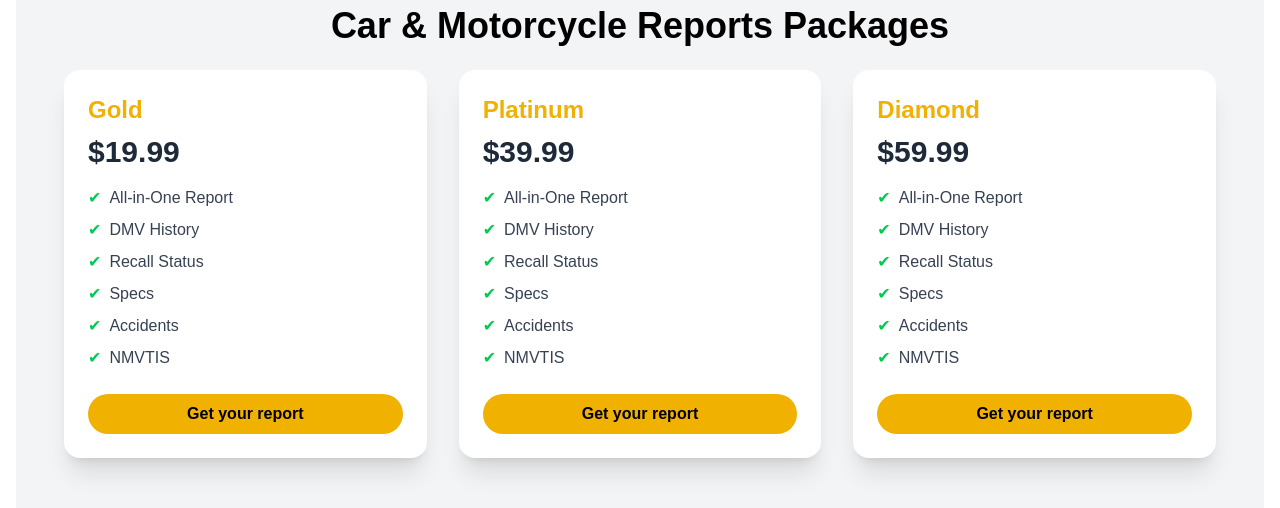
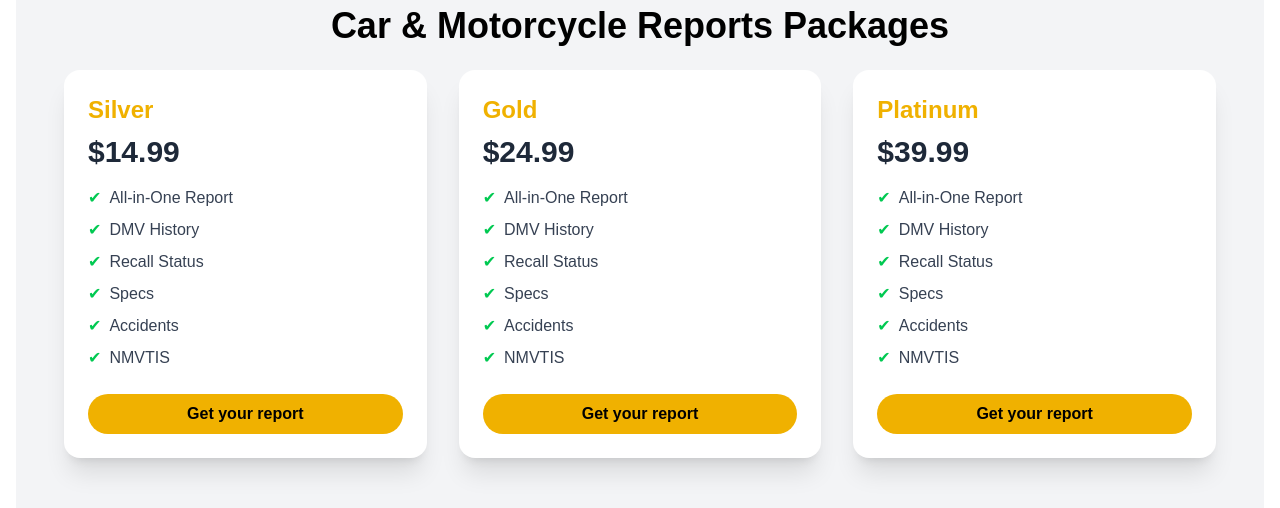
Before and after one commit to Hashir110/vehicle-project, a Next.js app: page /peckages in a window 1280 px wide. Shown: the part 826-1334 px from the top of the page. Built offline with nearby package versions, Linux system fonts and the light colour scheme.

Commit message:
change pkr price & name set contact page

```diff
--- a/src/app/contact/page.tsx
+++ b/src/app/contact/page.tsx
@@ -1,6 +1,6 @@
 "use client";
 
-import { useState } from "react";
+import { useEffect, useState } from "react";
 import { FaMapMarkerAlt } from "react-icons/fa";
 import { MdEmail } from "react-icons/md";
 import { toast } from "react-toastify";
@@ -13,11 +13,17 @@ export default function Contact() {
     message: "",
   });
 
-  const isFormValid =
-    form.name.trim() !== "" &&
-    /\S+@\S+\.\S+/.test(form.email) &&
-    form.phone.trim().length === 10 &&
-    form.message.trim().length > 10;
+  const [isFormValid, setIsFormValid] = useState(false);
+
+  useEffect(() => {
+    const valid =
+      form.name.trim() !== "" &&
+      /\S+@\S+\.\S+/.test(form.email) &&
+      form.phone.trim().length <= 15 &&
+      form.message.trim().length > 10;
+
+    setIsFormValid(valid);
+  }, [form]);
 
   const handleChange = (
     e: React.ChangeEvent<HTMLInputElement | HTMLTextAreaElement>
@@ -47,7 +53,9 @@ export default function Contact() {
       <div className="max-w-4xl mx-auto space-y-12 py-16 px-4">
         {/* Address Card */}
         <div className="bg-gradient-to-br from-white to-gray-50 border border-gray-200 rounded-2xl shadow-md p-8">
-          <h2 className="text-3xl font-extrabold text-gray-800 mb-6">Our Contact Information</h2>
+          <h2 className="text-3xl font-extrabold text-gray-800 mb-6">
+            Our Contact Information
+          </h2>
           <div className="space-y-4 text-gray-700">
             <p className="flex items-start gap-3">
               <FaMapMarkerAlt
@@ -60,7 +68,8 @@ export default function Contact() {
                 }
               />
               <span>
-                <span className="font-semibold">Address:</span> 123 Main Street, Hyderabad, Pakistan
+                <span className="font-semibold">Address:</span> 123 Main Street,
+                Hyderabad, Pakistan
               </span>
             </p>
             <p className="flex items-start gap-3">
@@ -71,7 +80,8 @@ export default function Contact() {
                 }
               />
               <span>
-                <span className="font-semibold">Email:</span> support@vehicleexplorer.com
+                <span className="font-semibold">Email:</span>{" "}
+                support@vehicleexplorer.com
               </span>
             </p>
           </div>
@@ -79,7 +89,9 @@ export default function Contact() {
 
         {/* Contact Form */}
         <div className="bg-gradient-to-br from-white to-gray-50 border border-gray-200 rounded-2xl shadow-md p-8">
-          <h2 className="text-3xl font-extrabold text-gray-800 mb-6">Send Us a Message</h2>
+          <h2 className="text-3xl font-extrabold text-gray-800 mb-6">
+            Send Us a Message
+          </h2>
           <form onSubmit={handleSubmit} className="space-y-6">
             <input
               type="text"
--- a/src/app/peckages/[pkg]/page.tsx
+++ b/src/app/peckages/[pkg]/page.tsx
@@ -5,13 +5,36 @@ import { notFound } from "next/navigation";
 import React from "react";
 import { toast } from "react-toastify";
 
-
-
 const carPackages = {
+  silver: {
+    title: "Silver Package",
+    price: "$14.99",
+    originalPrice: "$24.99",
+    slug: "silver",
+    image:
+      "https://img.freepik.com/free-photo/beautiful-shot-silver-sports-quad-bike-field-front-wooden-fence_181624-19959.jpg",
+    features: [
+      "Vehicle Overview",
+      "Theft Record",
+      "Title Record",
+      "Market Value",
+      "Accident Record",
+      "Salvage",
+      "Impounds",
+      "HQ Truck Images",
+      "Exports",
+      "Sales Listing",
+      "Open Recalls",
+      "Expired Warranties",
+      "Installed Options and Packages",
+      "Title Brand",
+      "Vehicle Specifications",
+    ],
+  },
   gold: {
     title: "Gold Package",
-    price: "$19.99",
-    originalPrice: "$29.99",
+    price: "$14.99",
+    originalPrice: "$24.99",
     slug: "gold",
     image:
       "https://img.freepik.com/free-photo/beautiful-shot-silver-sports-quad-bike-field-front-wooden-fence_181624-19959.jpg",
@@ -33,36 +56,12 @@ const carPackages = {
       "Vehicle Specifications",
     ],
   },
+
   platinum: {
     title: "Platinum Package",
     price: "$39.99",
     originalPrice: "$49.99",
     slug: "platinum",
-    image:
-      "https://img.freepik.com/free-photo/beautiful-shot-silver-sports-quad-bike-field-front-wooden-fence_181624-19959.jpg",
-    features: [
-      "Vehicle Overview",
-      "Theft Record",
-      "Title Record",
-      "Market Value",
-      "Accident Record",
-      "Salvage",
-      "Impounds",
-      "HQ Truck Images",
-      "Exports",
-      "Sales Listing",
-      "Open Recalls",
-      "Expired Warranties",
-      "Installed Options and Packages",
-      "Title Brand",
-      "Vehicle Specifications",
-    ],
-  },
-  diamond: {
-    title: "Diamond Package",
-    price: "$59.99",
-    originalPrice: "$69.99",
-    slug: "diamond",
     image:
       "https://img.freepik.com/free-photo/beautiful-shot-silver-sports-quad-bike-field-front-wooden-fence_181624-19959.jpg",
     features: [
--- a/src/app/peckages/page.tsx
+++ b/src/app/peckages/page.tsx
@@ -5,8 +5,21 @@ import React from "react";
 
 const packages = [
   {
+    title: "Silver",
+    price: "$14.99",
+    features: [
+      "All-in-One Report",
+      "DMV History",
+      "Recall Status",
+      "Specs",
+      "Accidents",
+      "NMVTIS",
+    ],
+    slug: "silver",
+  },
+  {
     title: "Gold",
-    price: "$19.99",
+    price: "$24.99",
     features: [
       "All-in-One Report",
       "DMV History",
@@ -17,6 +30,7 @@ const packages = [
     ],
     slug: "gold",
   },
+
   {
     title: "Platinum",
     price: "$39.99",
@@ -29,19 +43,6 @@ const packages = [
       "NMVTIS",
     ],
     slug: "platinum",
-  },
-  {
-    title: "Diamond",
-    price: "$59.99",
-    features: [
-      "All-in-One Report",
-      "DMV History",
-      "Recall Status",
-      "Specs",
-      "Accidents",
-      "NMVTIS",
-    ],
-    slug: "diamond",
   },
 ];
 
@@ -63,7 +64,9 @@ export default function Packages() {
       ></section>
 
       <section className="py-16 px-4 bg-gray-100 my-6">
-        <h2 className="text-4xl font-bold mb-6 text-center">Car & Motorcycle Reports Packages</h2>
+        <h2 className="text-4xl font-bold mb-6 text-center">
+          Car & Motorcycle Reports Packages
+        </h2>
 
         <div className="max-w-6xl mx-auto grid grid-cols-1 sm:grid-cols-2 lg:grid-cols-3 gap-8">
           {packages.map((pkg, index) => (
```
